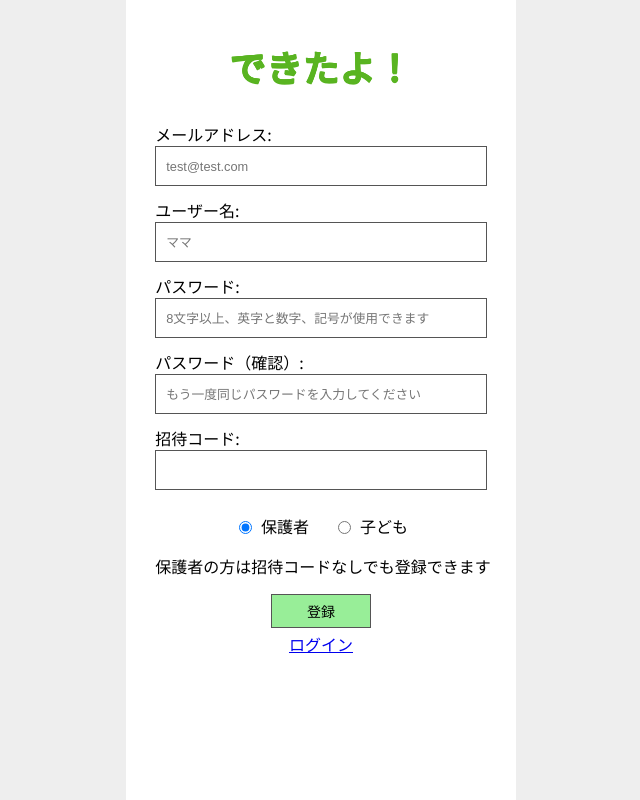
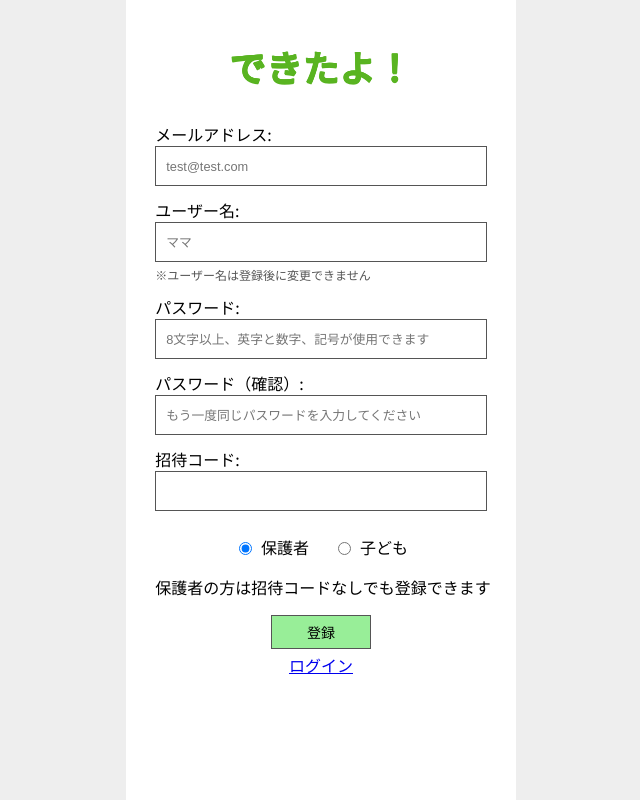
Before and after one commit to yomogi07dra-lu/dekitayo, a Django app: page /app/signup/ in a window 1280 px wide. Shown: the whole page, without its empty margins (319-959 px from the left). Run offline with Django 5.2, Linux system fonts and the light colour scheme.

Commit message:
新規登録画面追記

```diff
--- a/dekitayoproject/app/static/css/auth/signup.css
+++ b/dekitayoproject/app/static/css/auth/signup.css
@@ -96,3 +96,13 @@ textarea,
 select {
   border: 1px solid #555;
 }
+/* ユーザー名　注意書き */
+.form-note {
+    font-size: 12px;
+    color: #555;
+    margin-top: 0px;
+}
+/* ユーザー名　フォーム */
+.username-group input {
+    margin-bottom: 4px;
+}
--- a/dekitayoproject/app/templates/app/auth/signup.html
+++ b/dekitayoproject/app/templates/app/auth/signup.html
@@ -25,11 +25,15 @@
                 {{ signup.email.errors }}
             </div>
             {# ユーザーネーム #}
-            <div>
+            <div class="username-group">
                 {{ signup.username.label_tag }}
                 {{ signup.username }}
                 {{ signup.username.errors }}
             </div>
+            {# ユーザーネーム 注意書き#}
+            <p class="form-note">
+                ※ユーザー名は登録後に変更できません
+            </p>
             {# パスワード #}
             <div>
                 {{ signup.password.label_tag }}
```
